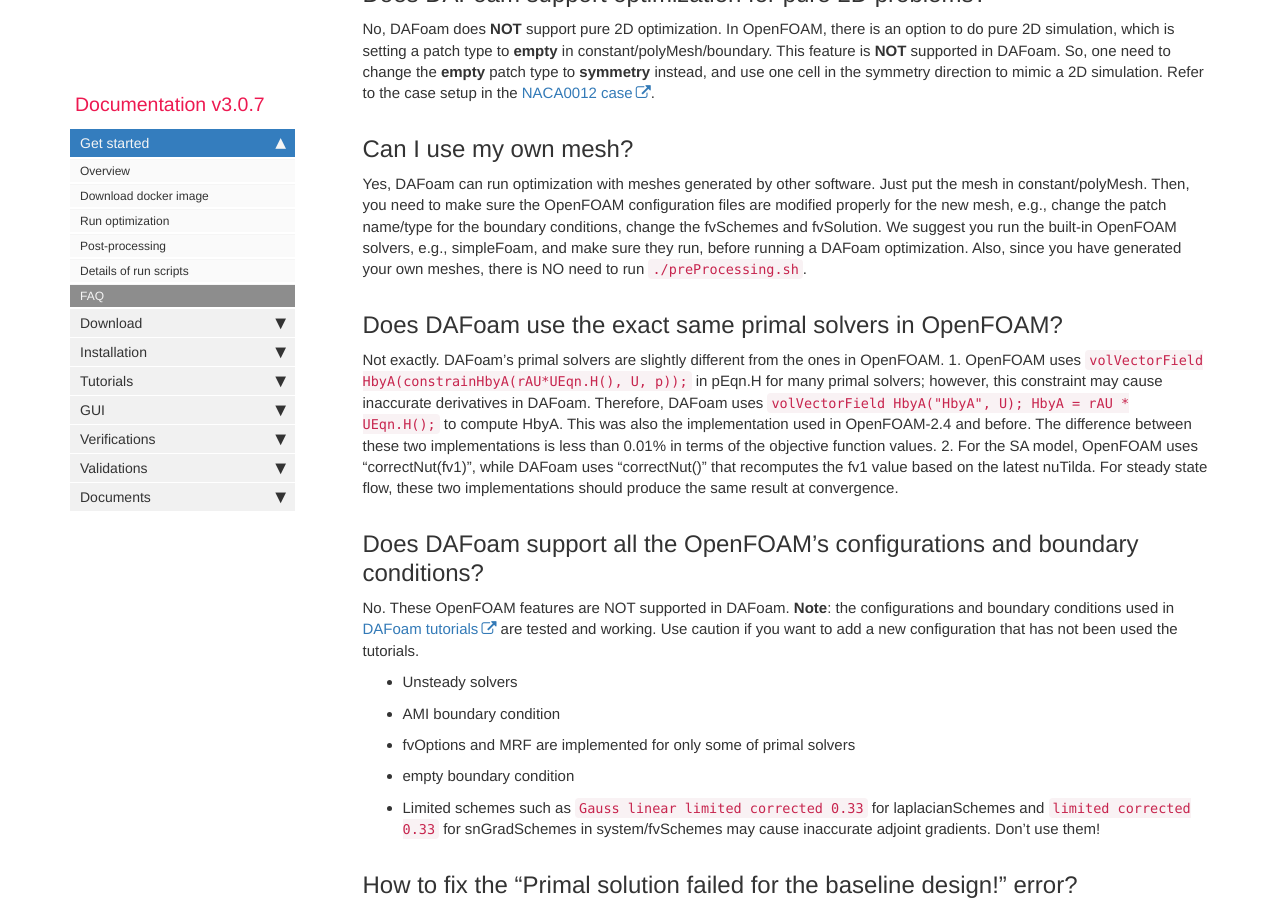
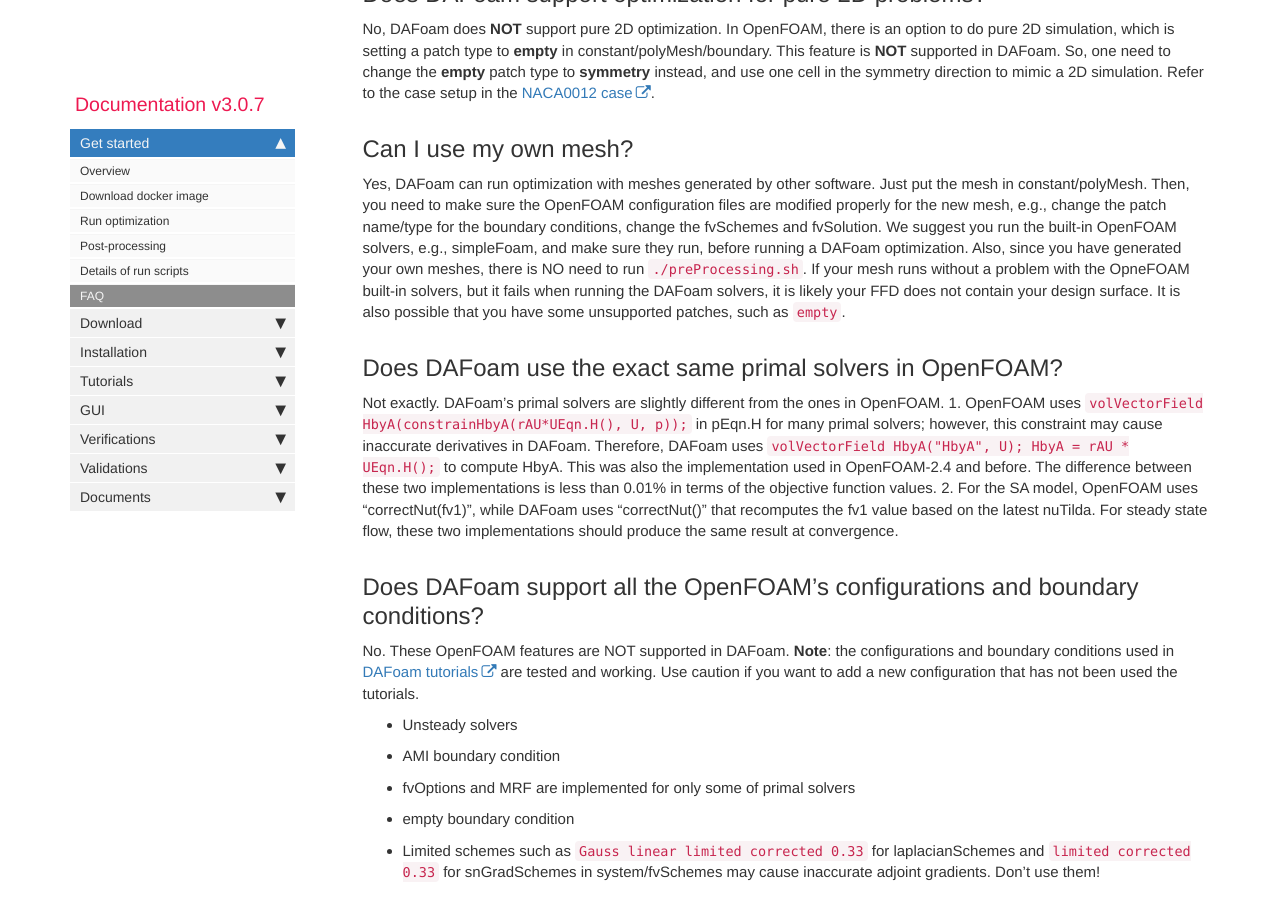
Before and after one commit to DAFoam/DAFoam.github.io, a Jekyll site: the page built from pages/mydoc/mydoc_get_started_faq.md, in a window 1280 px wide and 900 px high, scrolled down 3947 px. Built offline with Jekyll 4.4.1, drawn with Linux system fonts in a browser that asks for light colours; comment, search, counter and statistics services are not loaded.

Commit message:
content update

```diff
--- a/pages/mydoc/mydoc_get_started_faq.md
+++ b/pages/mydoc/mydoc_get_started_faq.md
@@ -95,7 +95,7 @@ No, DAFoam does **NOT** support pure 2D optimization. In OpenFOAM, there is an o
 
 ## Can I use my own mesh?
 
-Yes, DAFoam can run optimization with meshes generated by other software. Just put the mesh in constant/polyMesh. Then, you need to make sure the OpenFOAM configuration files are modified properly for the new mesh, e.g., change the patch name/type for the boundary conditions, change the fvSchemes and fvSolution. We suggest you run the built-in OpenFOAM solvers, e.g., simpleFoam, and make sure they run, before running a DAFoam optimization. Also, since you have generated your own meshes, there is NO need to run `./preProcessing.sh`.
+Yes, DAFoam can run optimization with meshes generated by other software. Just put the mesh in constant/polyMesh. Then, you need to make sure the OpenFOAM configuration files are modified properly for the new mesh, e.g., change the patch name/type for the boundary conditions, change the fvSchemes and fvSolution. We suggest you run the built-in OpenFOAM solvers, e.g., simpleFoam, and make sure they run, before running a DAFoam optimization. Also, since you have generated your own meshes, there is NO need to run `./preProcessing.sh`. If your mesh runs without a problem with the OpneFOAM built-in solvers, but it fails when running the DAFoam solvers, it is likely your FFD does not contain your design surface. It is also possible that you have some unsupported patches, such as `empty`.
 
 ## Does DAFoam use the exact same primal solvers in OpenFOAM?
 
```
